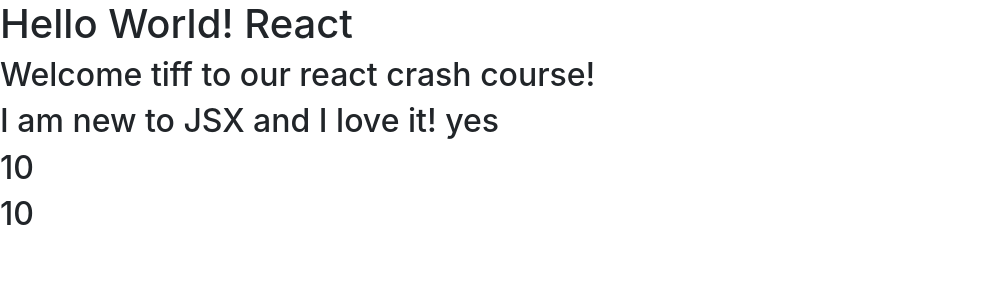
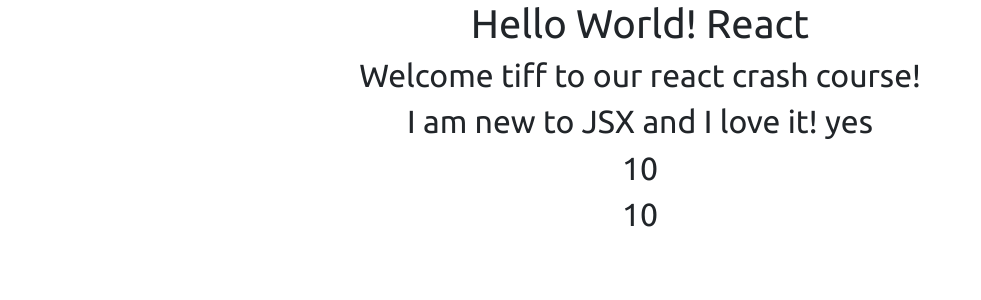
Before and after one commit to TayloPortfolioWebsites/reactExercise2, a React (Create React App) app in the folder reactapp1/: page / in a window 1280 px wide. Shown: the top 300 px of the page, without its empty margins (0-981 px from the left). Built offline with nearby package versions, Linux system fonts and the light colour scheme.

Commit message:
closes #10 created components folder in src and added css styles for div container

```diff
--- a/reactapp1/src/App.js
+++ b/reactapp1/src/App.js
@@ -29,6 +29,7 @@
 export default App;
 */
 
+/*
 function App() {
   const name = 'tiff';
   // add const variable and assign a value of false boolean
@@ -46,3 +47,22 @@
 }
 
 export default App;
+*/
+
+function App() {
+  const name = 'tiff';
+  // add const variable and assign a value of false boolean
+  const a = true;
+  const b = 5+5;
+  return (
+    <div className="container">
+      <h1>Hello World! React</h1>
+      <h2>Welcome {name} to our react crash course!</h2>
+      <h2>I am new to JSX and I love it! {a ? 'yes': 'no'}</h2>
+      <h2>{5+5}</h2>
+      <h2>{b}</h2>
+    </div>
+  );
+}
+
+export default App;
--- a/reactapp1/src/index.css
+++ b/reactapp1/src/index.css
@@ -1,6 +1,8 @@
+@import url('https://fonts.googleapis.com/css2?family=Ubuntu:wght@400;700&display=swap');
+
 body {
   margin: 0;
-  font-family: -apple-system, BlinkMacSystemFont, 'Segoe UI', 'Roboto', 'Oxygen',
+  font-family: 'Ubuntu',-apple-system, BlinkMacSystemFont, 'Segoe UI', 'Roboto', 'Oxygen',
     'Ubuntu', 'Cantarell', 'Fira Sans', 'Droid Sans', 'Helvetica Neue',
     sans-serif;
   -webkit-font-smoothing: antialiased;
@@ -11,3 +13,7 @@
   font-family: source-code-pro, Menlo, Monaco, Consolas, 'Courier New',
     monospace;
 }
+
+.container{
+  text-align: center;
+}
```
